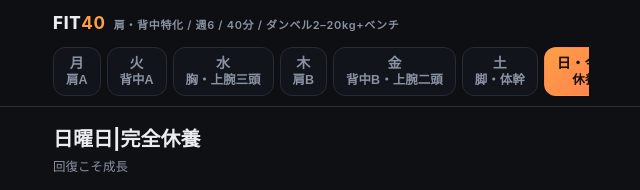
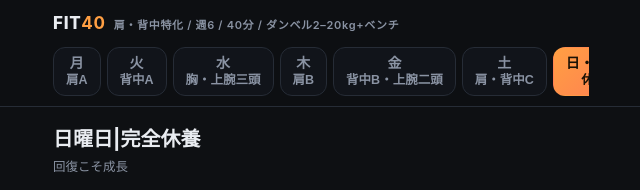
Before and after one commit to m1yacreatorjp1-lang/fit40, a plain HTML site: page index.html in a window 1280 px wide. Shown: the top 190 px of the page, 319-959 px from the left. Drawn offline with Linux system fonts and the light colour scheme.

Commit message:
Add files via upload

```diff
--- a/index.html
+++ b/index.html
@@ -273,20 +273,24 @@ const PROGRAM=[
   pt:['縦握りで上腕筋・前腕を狙う。腕の「厚み」担当'],
   fm:['親指を上にした縦グリップで持つ','反動なしで上げる','2秒かけて下ろす'],
   ng:['手首を巻き込む']}]},
-{dw:'土',title:'脚・体幹',sub:'全身のバランスとホルモン刺激|約38分',ex:[
- {n:'ゴブレットスクワット',kg:'1個14–20kg',tag:'大腿四頭筋・臀部',set:'4セット × 12回',rest:90,rig:'squat',
-  pt:['胸の前のダンベルが重りのバランサー。胸を張ったまましゃがめる','「椅子に座る」より「股関節を割って沈む」'],
-  fm:['ダンベルを縦にして胸の前で抱える','つま先やや外向き、膝は同じ方向へ','太ももが床と平行以下まで沈む','かかと重心で立ち上がる'],
-  ng:['膝が内側に入る','かかとが浮く']},
- {n:'ブルガリアンスクワット',kg:'片手6–10kg(最初は自重でOK)',tag:'臀部・大腿四頭筋',set:'3セット × 10回(左右)',rest:90,rig:'squat',note:'後ろ足の甲をベンチに乗せて行う片脚スクワット',
-  pt:['自宅トレ最強の脚種目。お尻に効かせるならやや前傾','バランス優先。最初は自重からでOK'],
-  fm:['ベンチに後ろ足の甲を乗せる','前足に体重を乗せて真下にしゃがむ','前膝はつま先と同じ方向','前足のかかとで立ち上がる'],
-  ng:['前足が近すぎて膝が前に出過ぎる']},
- {n:'カーフレイズ',kg:'片手14–20kg',tag:'ふくらはぎ',set:'3セット × 20回',rest:45,rig:'calf',
-  pt:['可動域を全部使う。トップ1秒・ボトムでストレッチ'],
-  fm:['ダンベルを持って立つ','母指球で押して最高点まで','1秒静止','かかとを深く下ろす'],
-  ng:['跳ねるように反動を使う']},
- {n:'レッグレイズ',kg:'自重',tag:'腹直筋下部',set:'3セット × 15回',rest:45,rig:'legraise',
+{dw:'土',title:'肩・背中C|パンプ仕上げ',sub:'軽重量×高回数で週の総仕上げ|約36分',ex:[
+ {n:'サイドレイズ(ハイレップ)',kg:'片手2–4kg',tag:'三角筋 中部',set:'3セット × 20回',rest:45,rig:'lateral',
+  pt:['週2回目の中部。重さは追わず「焼け付くパンプ」狙い','フォームは月曜と同じ。軽いぶん、より丁寧に'],
+  fm:['軽めのダンベルで肩の高さまで真横に上げる','反動ゼロでリズミカルに20回','灼熱感が出てからさらに数回ねばる'],
+  ng:['軽くても肩をすくめ上げる']},
+ {n:'リアデルトフライ(ハイレップ)',kg:'片手2–4kg',tag:'三角筋 後部',set:'3セット × 20回',rest:45,rig:'reardelt',
+  pt:['後部は回復が速いので週2回でOK。後ろから見た丸みを作る','小指リードで開く'],
+  fm:['前傾45°以上、背中フラット','軽い重量で真横に開く','トップで1秒静止'],
+  ng:['反動を使う','肩甲骨を寄せて背中に逃がす']},
+ {n:'ワンハンドロー(収縮重視)',kg:'10–14kg',tag:'広背筋',set:'3セット × 15回(左右)',rest:60,rig:'row',
+  pt:['重量日(火曜)との違いは「引き切った位置で1秒止める」こと','背中のパンプ感を確かめながら'],
+  fm:['フォームは火曜と同じ','腰の横まで引いたら1秒静止','2〜3秒かけてストレッチまで下ろす'],
+  ng:['高回数で動作が雑になる']},
+ {n:'シュラッグ(ハイレップ)',kg:'片手12–16kg',tag:'僧帽筋上部',set:'3セット × 20回',rest:45,rig:'shrug',
+  pt:['首まわりの厚みは正面からの印象を大きく変える','トップ静止を1回もサボらない'],
+  fm:['すくめ上げてトップで1秒静止','ゆっくり下ろして深くストレッチ'],
+  ng:['跳ねるような反動']},
+ {n:'レッグレイズ(体幹維持)',kg:'自重',tag:'腹直筋下部',set:'3セット × 15回',rest:45,rig:'legraise',
   pt:['腰を床に押し付けたまま=下腹部に効く','上げるよりも「下ろす3秒」で効かせる'],
   fm:['仰向けで手をお尻の横に置く','脚をそろえて垂直まで上げる','腰が反らない範囲までゆっくり下ろす'],
   ng:['腰が反って床から浮く']}]},
```
